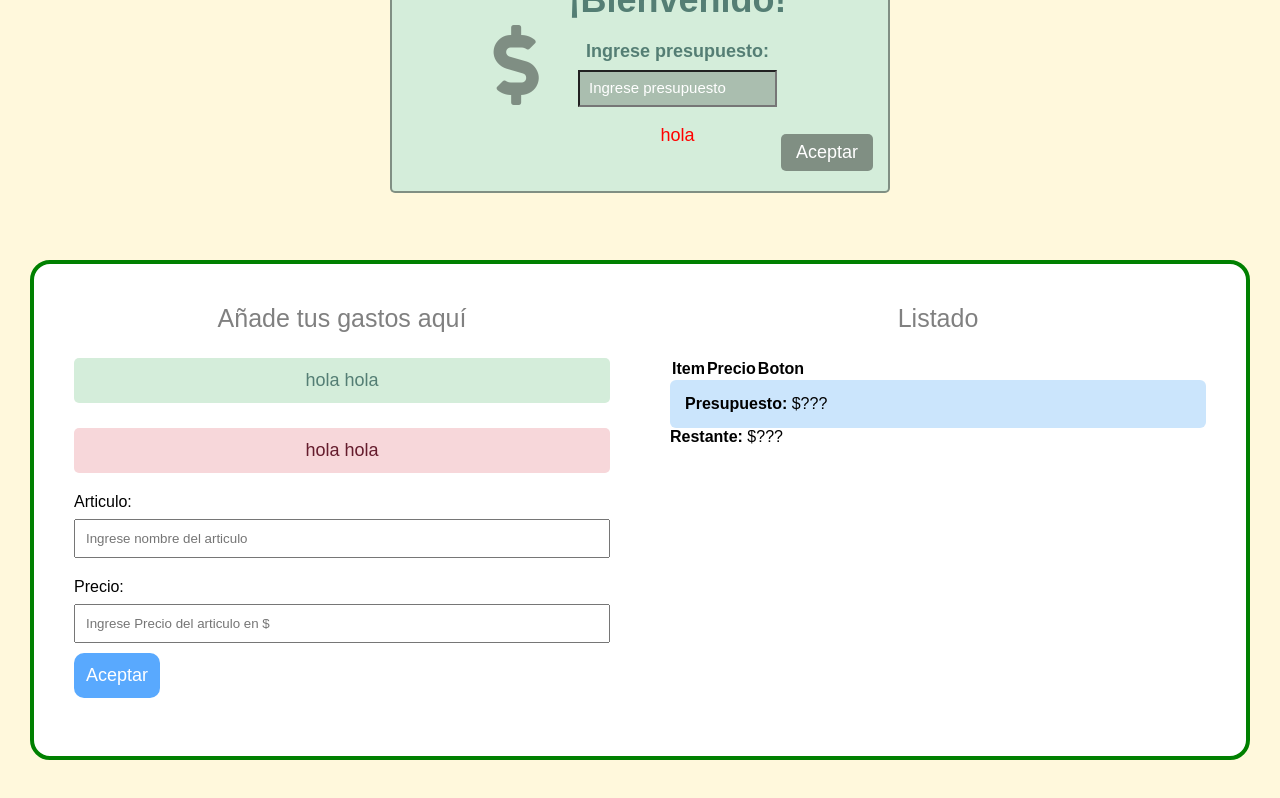
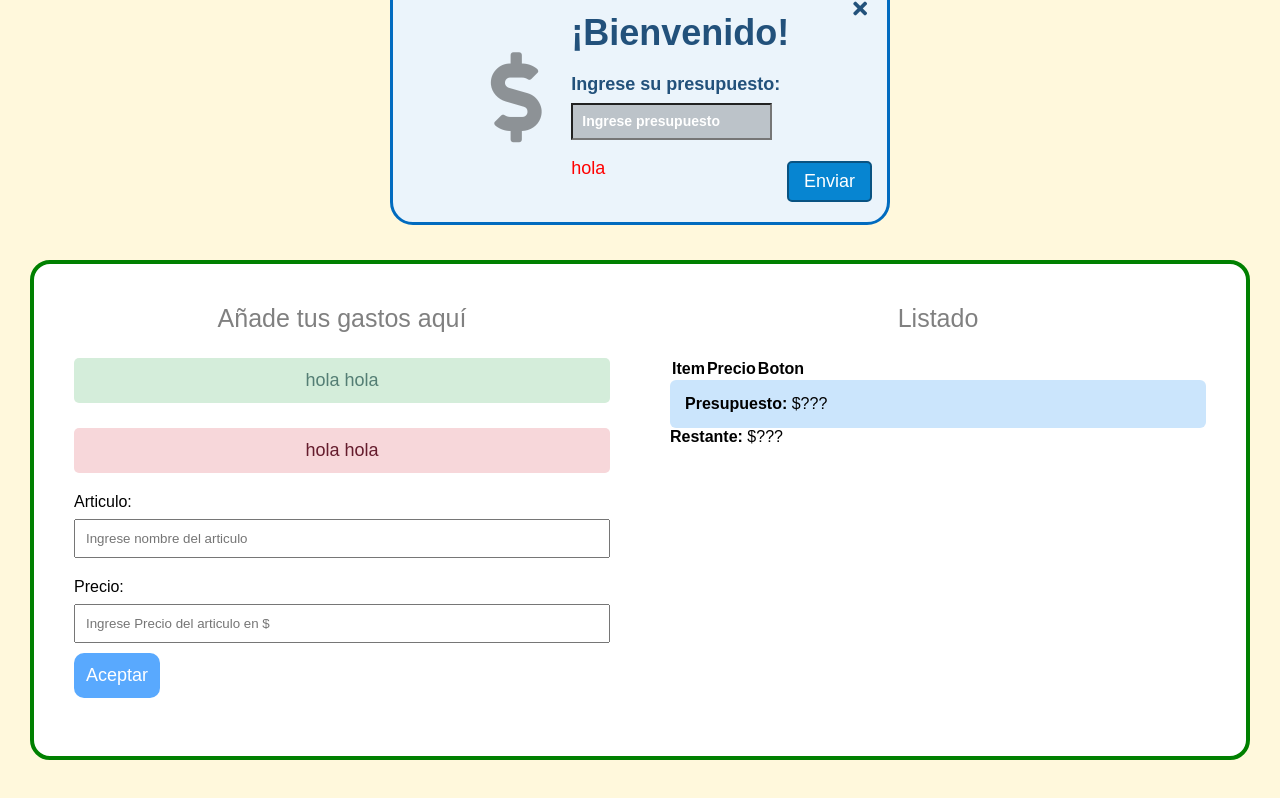
Before and after one commit to BrayanYes92338/portafolio-home-brayan-yesid, a plain HTML site: page Gasto-semanal-brayan-yesid/index.html in a window 1280 px wide. Drawn offline with Linux system fonts and the light colour scheme.

Commit message:
new mini update

```diff
--- a/Gasto-semanal-brayan-yesid/css/style.css
+++ b/Gasto-semanal-brayan-yesid/css/style.css
@@ -28,27 +28,27 @@ body {
     right: 0px;
     animation-name: apertura;
     animation-duration: 1s;
-
-
 }
 
 .modal.active {
     display: flex;
 }
 
+.infor{
+    background-color: #EBF4FB;
 
-
+}
 
 .modal-contenido {
-    bottom: 320px;
-    color: white;
+    bottom: 300px;
+    color: #22517B;
     width: 500px;
     height: 250px;
     overflow: hidden;
     position: relative;
     border-radius: 23px;
     box-shadow: 0. 0.75em 1em #0b0c0e4d;
-    border: 2px solid rgba(0, 0, 0, 0.4);
+    border: 3px solid #016BBF;
 }
 
 .closeicon {
@@ -65,12 +65,14 @@ body {
     padding: 9px 9px;
     background: rgba(0, 0, 0, 0.2);
     color: white;
+    font-weight: bold;
 
 }
 
 .barra-info::placeholder {
     color: white;
-    font-size: 15px;
+    font-size: 14px;
+    font-weight: bold;
 }
 
 .modal-body {
@@ -83,7 +85,7 @@ body {
 }
 
 .icon {
-    font-size: 80px;
+    font-size: 90px;
     color: rgba(0, 0, 0, 0.4);
 }
 
@@ -115,7 +117,7 @@ body {
 .okbtn {
     padding: 8px 15px;
     font-size: 18px;
-    background: rgba(0, 0, 0, 0.4);
+    background: #0785D1;
     color: white;
     border: none;
     border-radius: 5px;
@@ -123,8 +125,8 @@ body {
     position: absolute;
     right: 15px;
     bottom: 20px;
+    border: #095382 solid 2px;
 }
-
 
 
 
--- a/Gasto-semanal-brayan-yesid/index.html
+++ b/Gasto-semanal-brayan-yesid/index.html
@@ -12,8 +12,9 @@
 
 <body>
     <div class="alertas">
+
         <div class="modal">
-            <div class="modal-contenido info">
+            <div class="modal-contenido infor">
                 <span class="closeicon"><i class="fa fa-times"></i></span>
                 <div class="modal-body">
                     <span class="icon">  <i class="fas fa-dollar-sign"></i></span>
@@ -22,15 +23,16 @@
                             <h1>¡Bienvenido!</h1>
                         </div>
                         <div class="texto-alert">
-                            <h3 id="alert" class="til">Ingrese presupuesto:</h3>
+                            <h3 id="alert" class="til">Ingrese su presupuesto:</h3>
                             <input type="tel" placeholder="Ingrese presupuesto" class="barra-info">
                             <p class="info4">hola</p>
                         </div>
-                        <button class="okbtn azul">Aceptar</button>
+                        <button class="okbtn">Enviar</button>
                     </div>
                 </div>
             </div>
         </div>
+
     </div>
     <h2 class="gse">Gasto Semanal</h2>
     <div class="cuerpo">
```
Also changed, not shown: css/style.css (+26 -2 lines), index.html (+1 -1 lines), quien-soy-brayan-yesid/index.html (+1 -1 lines).
